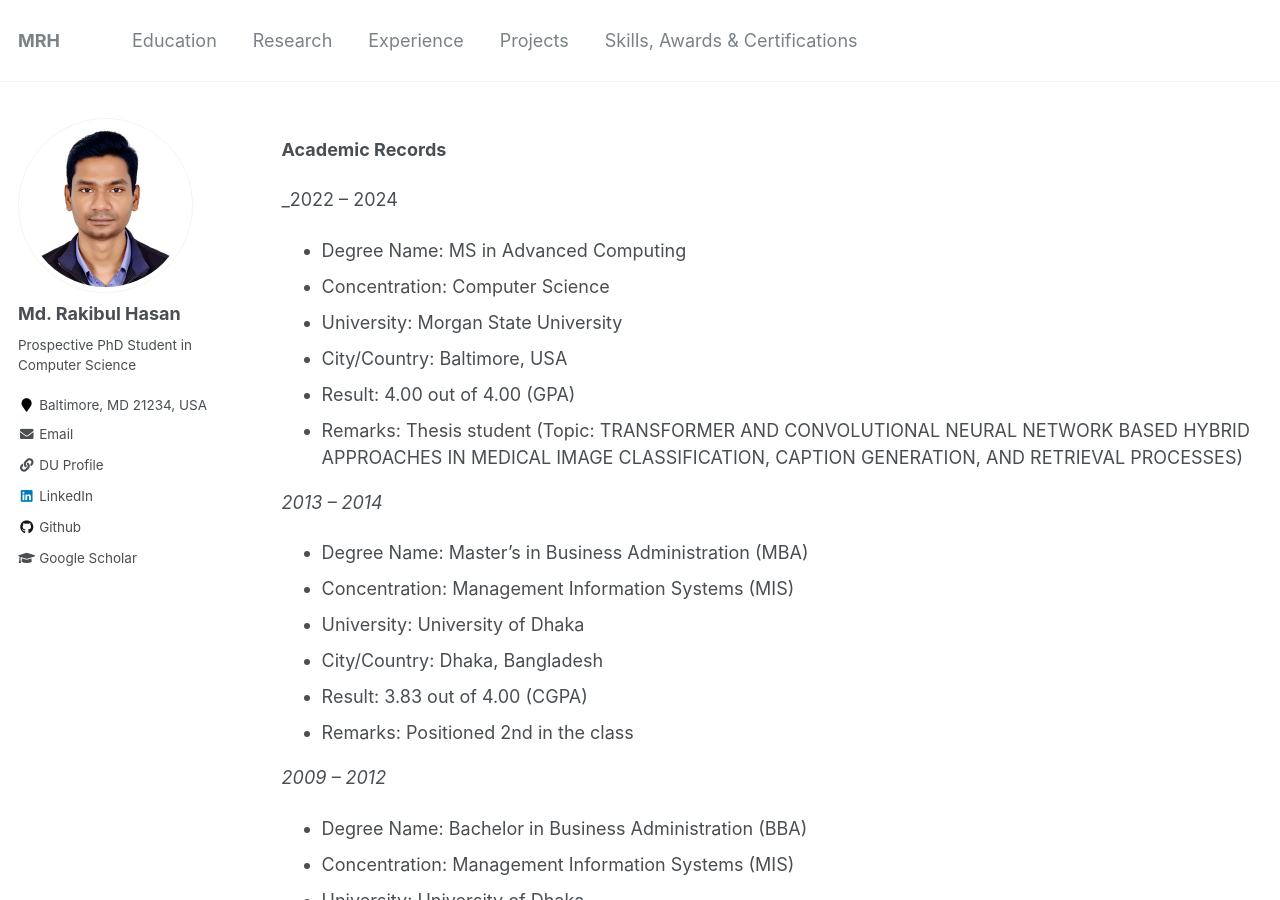
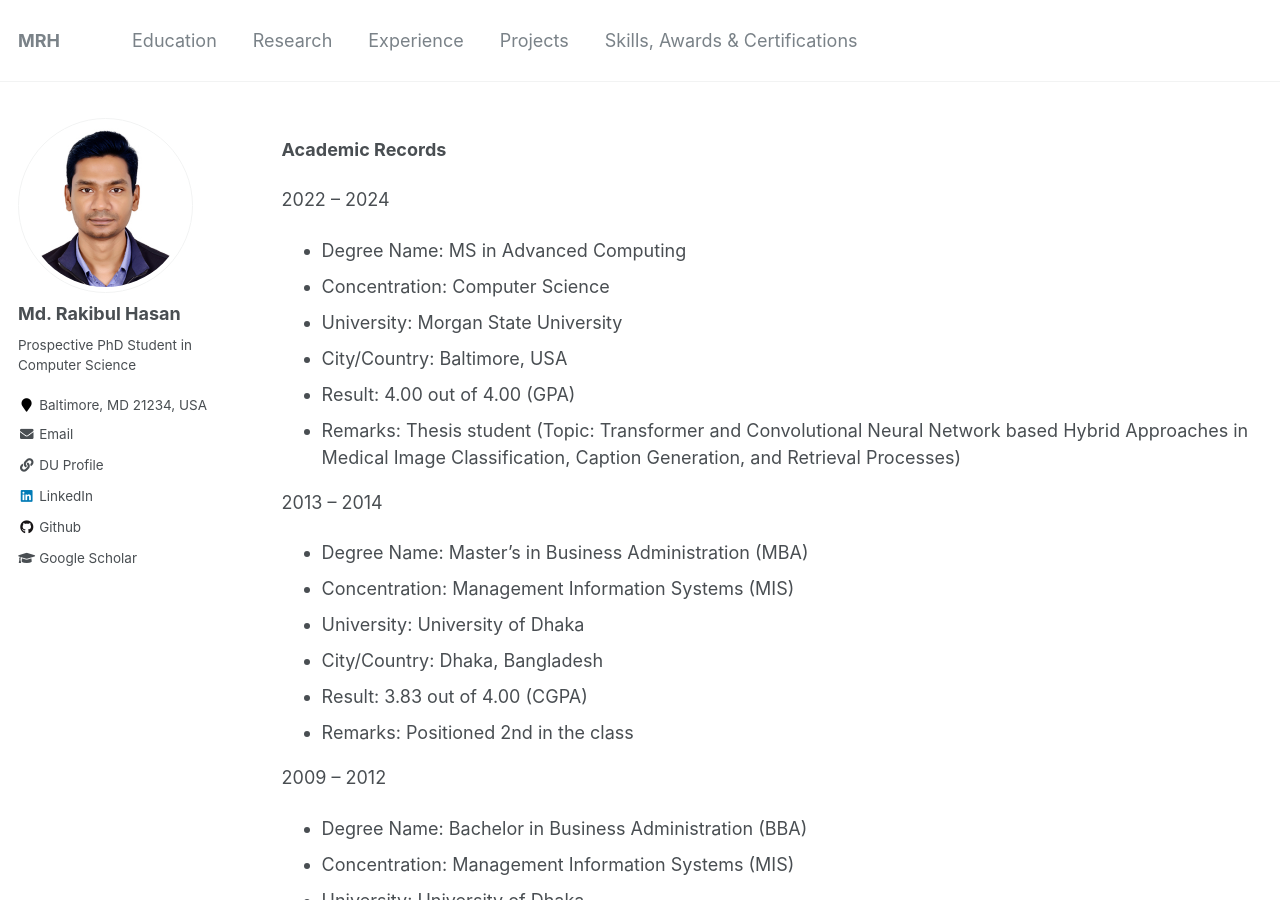
Before and after one commit to Hasan-MdRakibul/hasan-mdrakibul.github.io, a Jekyll site: the page built from _pages/Education.md, in a window 1280 px wide and 900 px high. Built offline with Jekyll 4.4.1, drawn with Linux system fonts in a browser that asks for light colours.

```diff
--- a/_pages/Education.md
+++ b/_pages/Education.md
@@ -7,15 +7,15 @@ author_profile: true
 
 **Academic Records**
 
-_2022 – 2024
+2022 – 2024
 - Degree Name: MS in Advanced Computing
 - Concentration: Computer Science
 - University: Morgan State University
 - City/Country: Baltimore, USA
 - Result: 4.00 out of 4.00 (GPA)
-- Remarks: Thesis student (Topic: TRANSFORMER AND CONVOLUTIONAL NEURAL NETWORK BASED HYBRID APPROACHES IN MEDICAL IMAGE CLASSIFICATION, CAPTION GENERATION, AND RETRIEVAL PROCESSES)
+- Remarks: Thesis student (Topic: Transformer and Convolutional Neural Network based Hybrid Approaches in Medical Image Classification, Caption Generation, and Retrieval Processes)
 
-_2013 – 2014_
+2013 – 2014
 - Degree Name: Master’s in Business Administration (MBA)
 - Concentration: Management Information Systems (MIS)
 - University: University of Dhaka
@@ -23,7 +23,7 @@ _2013 – 2014_
 - Result: 3.83 out of 4.00 (CGPA)
 - Remarks: Positioned 2nd in the class
 
-_2009 – 2012_
+2009 – 2012
 - Degree Name: Bachelor in Business Administration (BBA)
 - Concentration: Management Information Systems (MIS)
 - University: University of Dhaka
@@ -31,7 +31,7 @@ _2009 – 2012_
 - Result: 3.91 out of 4.00 (CGPA)
 - Remarks: Positioned 1st in the class; Got Dean’s Award and Merit Award
 
-_2007 – 2008_
+2007 – 2008
 - Certificate Name: Higher Secondary School
 - Concentration: Business Studies
 - College Name: Notre Dame College
@@ -39,7 +39,7 @@ _2007 – 2008_
 - Result: 5.00 out of 5.00 (GPA)
 - Remarks: Positioned 2nd in the Board and Got 4-year Scholarship
 
-_2005 – 2006_
+2005 – 2006
 - Certificate Name: Secondary School
 - Concentration: Business Studies
 - College Name: SRMP High School & College
```
